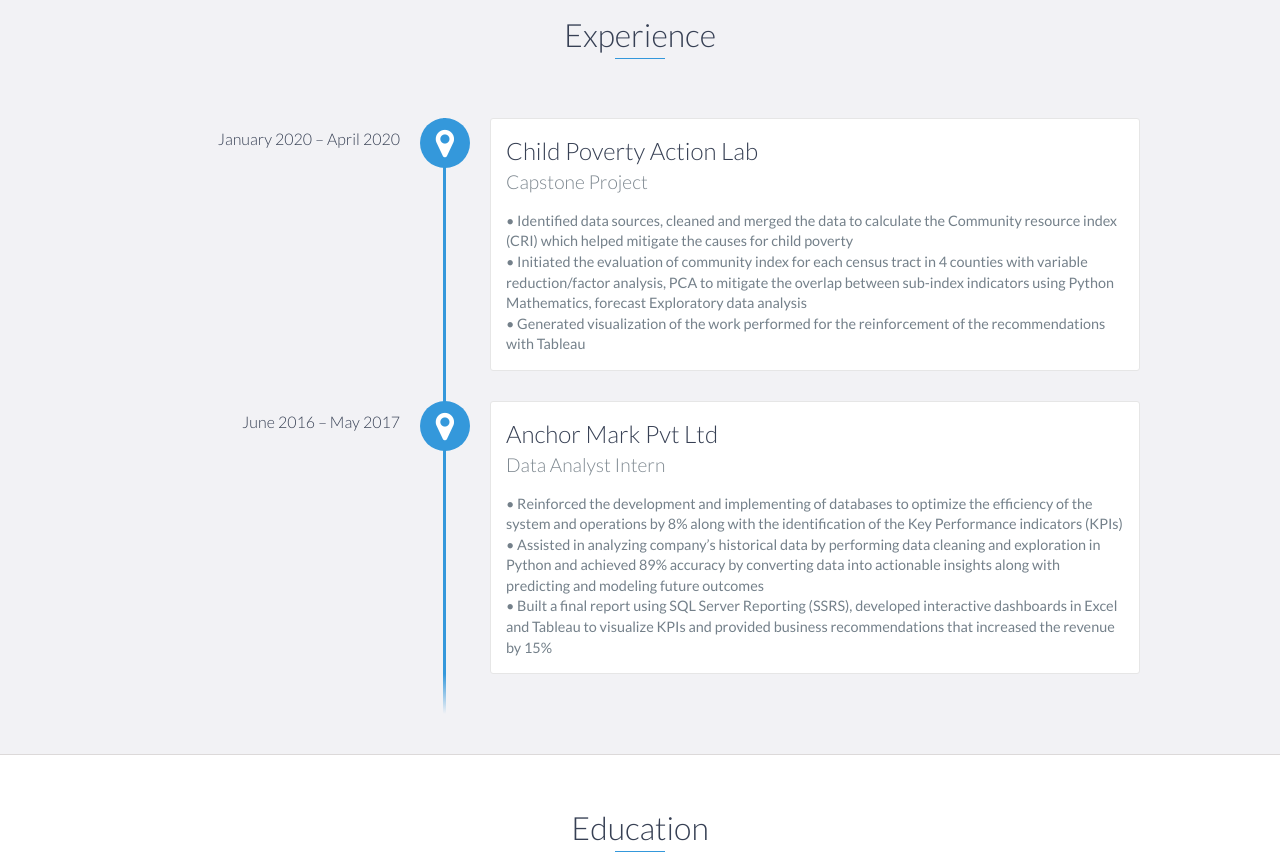
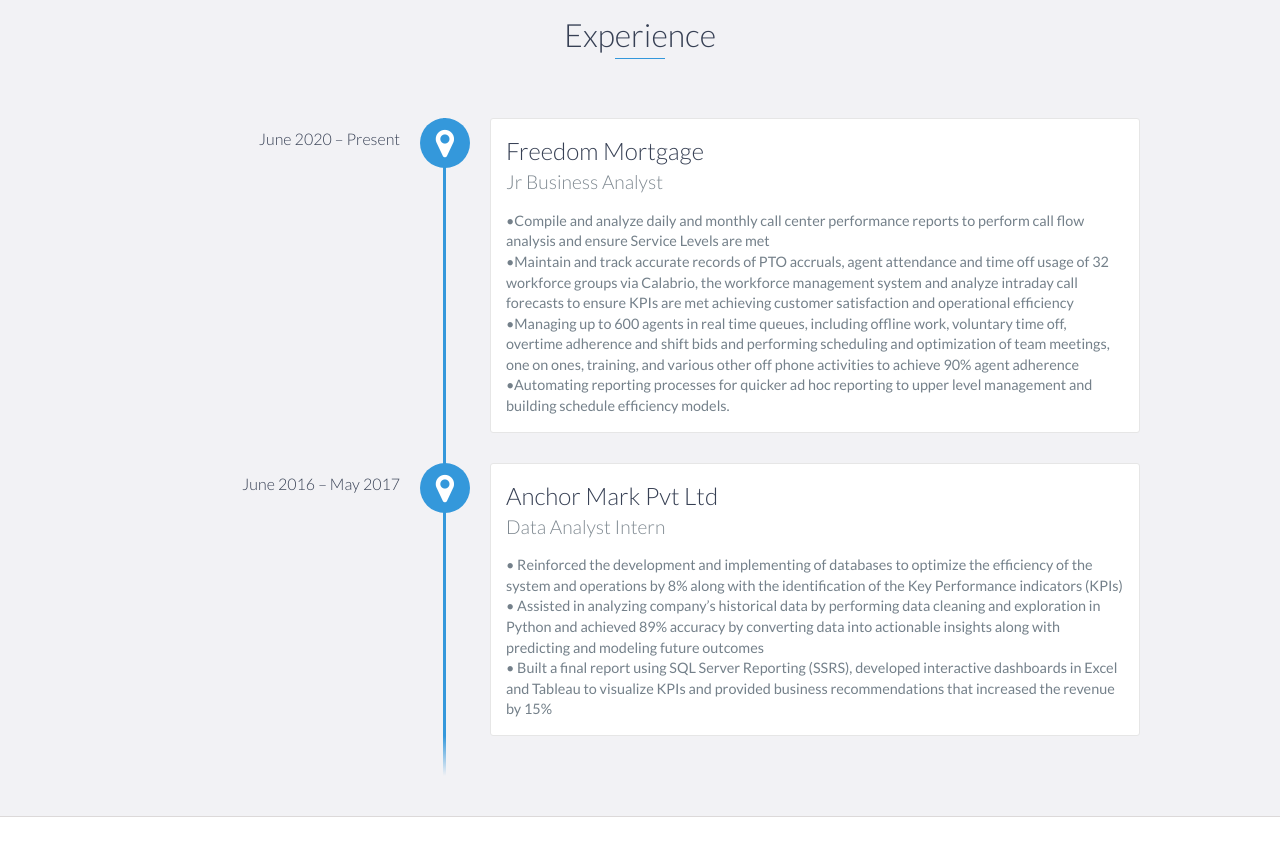
Before and after one commit to rpdalvi/porfolio, a website: page index.html in a window 1280 px wide. Shown: the part 1080-1944 px from the top of the page. Drawn offline with nearby package versions, Linux system fonts and the light colour scheme.

Commit message:
Update index.html

```diff
--- a/index.html
+++ b/index.html
@@ -91,7 +91,7 @@
                 </div>
                 <div class="col-md-8">
                     <p>
-                       I graduated from The University of Texas - Dallas in May 2020 with my masters degree in Information Technology and Management. I believe that it is very important to know the business as well as the technical side of projects for an organization to be successful. In the age of big data, manipulating data and gaining insights from data visualization is really what gets me going!
+                       I graduated from The University of Texas - Dallas in May 2020 with my masters degree in Information Technology and Management. I believe that it is very important to know the business as well as the technical side of projects for an organization to be successful. In the age of big data, manipulating data and gaining insights by visualiations is really what gets me going!
                     </p>
                 </div>
             </div>
@@ -102,11 +102,15 @@
     <div id="experience" class="background-alt">
         <h2 class="heading">Experience</h2>
         <div id="experience-timeline">
-            <div data-date="January 2020 – April 2020">
-                <h3>Child Poverty Action Lab</h3>
-                <h4>Capstone Project</h4>
+            <div data-date="June 2020 – Present">
+                <h3>Freedom Mortgage</h3>
+                <h4>Jr Business Analyst</h4>
                 <p>
-                    • Identified data sources, cleaned and merged the data to calculate the Community resource index (CRI) which helped mitigate the causes for child poverty <br>• Initiated the evaluation of community index for each census tract in 4 counties with variable reduction/factor analysis, PCA to mitigate the overlap between sub-index indicators using Python Mathematics, forecast Exploratory data analysis <br>• Generated visualization of the work performed for the reinforcement of the recommendations with Tableau
+			•Compile and analyze daily and monthly call center performance reports to perform call flow analysis and ensure Service Levels are met <br>
+•Maintain and track accurate records of PTO accruals, agent attendance and time off usage of 32 workforce groups via Calabrio, the workforce management system and analyze intraday call forecasts to ensure KPIs are met achieving customer satisfaction and operational efficiency <br>
+•Managing up to 600 agents in real time queues, including offline work, voluntary time off, overtime adherence and shift bids and performing scheduling and optimization of team meetings, one on ones, training, and various other off phone activities to achieve 90% agent adherence<br>
+•Automating reporting processes for quicker ad hoc reporting to upper level management and building schedule efficiency models. <br>
+
                 </p>
             </div>
 
```
